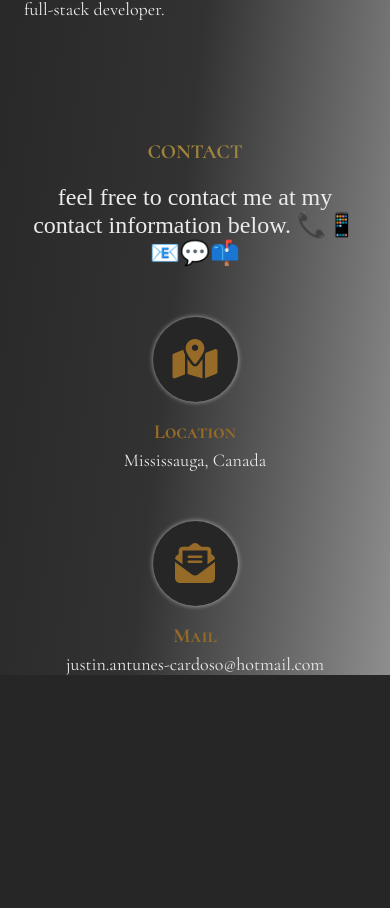
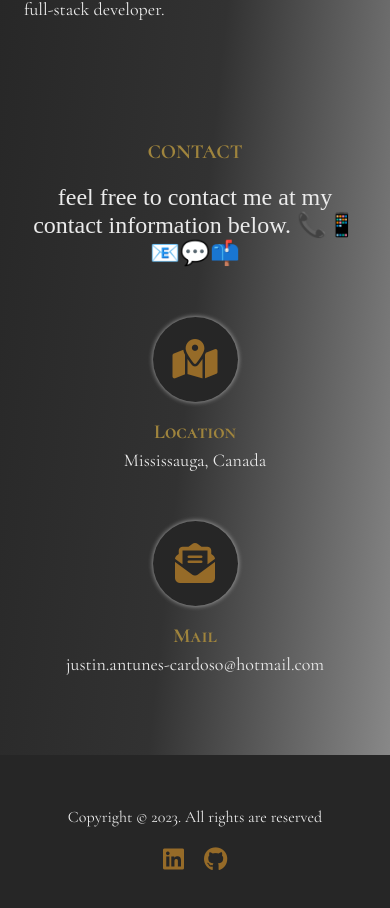
Before and after one commit to JustinAntunes-Cardoso/portfolio, a React (Create React App) app: page / in a window 390 px wide. Shown: the part 2769-3677 px from the top of the page. Before the commit the page ends 3564 px from the top, so only its background shows below. Built offline with nearby package versions, Linux system fonts and the light colour scheme; a web font is replaced by a local one.

Commit message:
Footer added to the site with mobile styling. Contact section style was slightly modified.

```diff
--- a/src/components/Contact/Contact.js
+++ b/src/components/Contact/Contact.js
@@ -28,9 +28,11 @@ function Contact() {
 					</div>
 					<div className='contact__info-container'>
 						<h6 className='contact__info-title'>Mail</h6>
-						<p className='contact__info-text'>
-							justin.antunes-cardoso@hotmail.com
-						</p>
+						<a className='contact__link' href='mailto:justin.antunes-cardoso@hotmail.com'>
+							<p className='contact__info-text'>
+								justin.antunes-cardoso@hotmail.com
+							</p>
+						</a>
 					</div>
 				</div>
 			</aside>
--- a/src/components/Contact/Contact.scss
+++ b/src/components/Contact/Contact.scss
@@ -5,7 +5,7 @@
 	@include layout-margin(2.4rem);
 	@include flex(column);
 	gap: 5rem;
-    margin-bottom: 12rem;
+	margin-bottom: 8rem;
 
 	&__title-container {
 		@include flex(column);
@@ -51,6 +51,7 @@
 	}
 
 	&__info-title {
+        color: $title-color;
 		text-align: center;
 		font-size: 2rem;
 		margin-bottom: 0.5rem;
@@ -58,5 +59,10 @@
 
 	&__info-text {
 		font-size: 1.8rem;
+
+        &:hover {
+			color: $primary-text-color;
+			transition: all 0.3s;
 		}
 	}
+}
--- a/src/components/Footer/Footer.js
+++ b/src/components/Footer/Footer.js
@@ -1,11 +1,32 @@
-import React from 'react'
+import React from 'react';
+import './Footer.scss';
 
 const Footer = () => {
-  return (
-    <div>
+	const year = new Date().getFullYear();
 
-    </div>
-  )
-}
+	return (
+		<footer className='footer'>
+			<div className='footer__info-container'>
+				<p className='footer__info'>{`Copyright © ${year}. All rights are reserved`}</p>
+			</div>
+			<div class='footer__link-container'>
+				<a
+					aria-label='linkedin'
+					target='_blank'
+					rel='noreferrer'
+					href='https://www.linkedin.com/in/justin-antunes-cardoso/   '>
+					<i class='footer__link fa-brands fa-linkedin'></i>
+				</a>
+				<a
+					aria-label='github'
+					target='_blank'
+					rel='noreferrer'
+					href='https://github.com/JustinAntunes-Cardoso'>
+					<i class='footer__link fa-brands fa-github'></i>
+				</a>
+			</div>
+		</footer>
+	);
+};
 
-export default Footer
+export default Footer;
--- a/src/components/Footer/Footer.scss
+++ b/src/components/Footer/Footer.scss
@@ -1,3 +1,38 @@
 @use '../../styles/partials/variables' as *;
 @use '../../styles/partials/mixins' as *;
-@use '../../styles/partials/typography' as *;
+
+.footer {
+    @include flex(column);
+    align-items: center;
+    justify-content: center;
+    gap: 2rem;
+    background-color: $primary-background-color;
+    height: 20vh;
+
+
+    &__info-container {
+
+    }
+
+    &__info {
+        font-size: 1.6rem;
+    }
+
+    &__link-container {
+        @include flex();
+        gap: 2rem;
+    }
+
+    &__link {
+        transition: all 0.5s;
+        font-size: 2.4rem;
+
+        &:hover {
+			color: $secondary-text-color;
+		}
+
+		&:active {
+			font-size: 2rem;
+		}
+    }
+}
```
Lines whose indentation alone changed are shown as unchanged.
